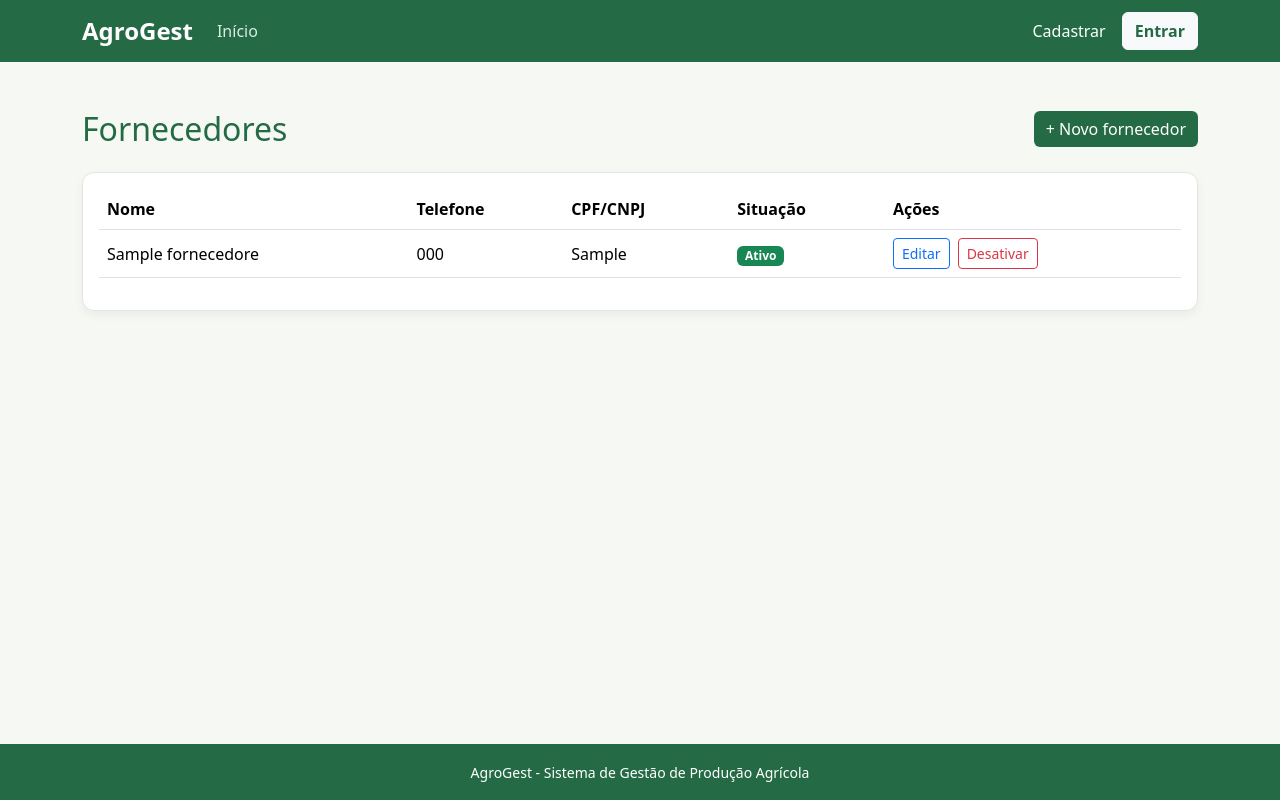
After one commit to GabrielaAmabily/agrogest, a Flask app: template templates/fornecedores.html in a window 1280 px wide. The commit adds this page. Run offline with Flask 3, Linux system fonts and the light colour scheme; the template is opened without the code that fills it: values that come from a table or form of the project are taken from there, others are empty; tables that the repository leaves empty hold one stand-in row (values such as "Sample post"); some libraries are stand-ins or nearby versions.

Commit message:
feat: implementa gerenciamento de fornecedores

```diff
--- a/app.py
+++ b/app.py
@@ -1,14 +1,19 @@
 import os
+from functools import wraps
 
-from flask import Flask, render_template, redirect, url_for, flash
+import click
+from flask import (
+    Flask, render_template, redirect,
+    url_for, flash, abort
+)
 from flask_login import (
     LoginManager, login_user, logout_user,
     login_required, current_user
 )
 from flask_wtf.csrf import CSRFProtect
 
-from models import db, Usuario
-from forms import CadastroForm, LoginForm
+from models import db, Usuario, Fornecedor
+from forms import CadastroForm, LoginForm, FornecedorForm
 
 
 app = Flask(__name__)
@@ -19,9 +24,9 @@ app.config["SQLALCHEMY_DATABASE_URI"] = "sqlite:///agrogest.db"
 app.config["SQLALCHEMY_TRACK_MODIFICATIONS"] = False
 
 if not app.config["SECRET_KEY"]:
-    raise RuntimeError("Configure a variável AGROGEST_SECRET_KEY.")
+    raise RuntimeError("Configure AGROGEST_SECRET_KEY.")
 
-# Inicialização das extensões
+# Extensões
 db.init_app(app)
 CSRFProtect(app)
 
@@ -37,13 +42,26 @@ def carregar_usuario(usuario_id):
     return db.session.get(Usuario, int(usuario_id))
 
 
+# Controle de acesso administrativo
+def somente_proprietario(funcao):
+    @wraps(funcao)
+    @login_required
+    def protegida(*args, **kwargs):
+        if current_user.perfil != "proprietario":
+            abort(403)
+
+        return funcao(*args, **kwargs)
+
+    return protegida
+
+
 # Página inicial
 @app.route("/")
 def inicio():
     return render_template("index.html")
 
 
-# Cadastro de usuário
+# Cadastro
 @app.route("/cadastro", methods=["GET", "POST"])
 def cadastro():
     if current_user.is_authenticated:
@@ -54,9 +72,9 @@ def cadastro():
     if form.validate_on_submit():
         email = form.email.data.strip().lower()
 
-        usuario_existente = Usuario.query.filter_by(email=email).first()
+        existente = Usuario.query.filter_by(email=email).first()
 
-        if usuario_existente:
+        if existente:
             flash("Este e-mail já está cadastrado.", "danger")
             return render_template("cadastro.html", form=form)
 
@@ -71,7 +89,7 @@ def cadastro():
         db.session.add(usuario)
         db.session.commit()
 
-        flash("Cadastro realizado com sucesso! Faça login.", "success")
+        flash("Cadastro realizado! Faça login.", "success")
         return redirect(url_for("login"))
 
     return render_template("cadastro.html", form=form)
@@ -109,12 +127,146 @@ def logout():
     return redirect(url_for("inicio"))
 
 
-# Criação inicial das tabelas
+# Lista de fornecedores
+@app.route("/fornecedores")
+@somente_proprietario
+def listar_fornecedores():
+    fornecedores = Fornecedor.query.order_by(Fornecedor.nome).all()
+
+    return render_template(
+        "fornecedores.html",
+        fornecedores=fornecedores
+    )
+
+
+# Cadastro de fornecedor
+@app.route("/fornecedores/novo", methods=["GET", "POST"])
+@somente_proprietario
+def novo_fornecedor():
+    form = FornecedorForm()
+
+    if form.validate_on_submit():
+        documento = form.cpf_cnpj.data.strip() or None
+
+        if documento and Fornecedor.query.filter_by(cpf_cnpj=documento).first():
+            flash("Este CPF/CNPJ já está cadastrado.", "danger")
+            return render_template(
+                "form_fornecedor.html",
+                form=form,
+                titulo="Novo fornecedor"
+            )
+
+        fornecedor = Fornecedor(
+            nome=form.nome.data.strip(),
+            telefone=form.telefone.data.strip() or None,
+            cpf_cnpj=documento
+        )
+
+        db.session.add(fornecedor)
+        db.session.commit()
+
+        flash("Fornecedor cadastrado com sucesso!", "success")
+        return redirect(url_for("listar_fornecedores"))
+
+    return render_template(
+        "form_fornecedor.html",
+        form=form,
+        titulo="Novo fornecedor"
+    )
+
+
+# Editar fornecedor
+@app.route("/fornecedores/<int:id>/editar", methods=["GET", "POST"])
+@somente_proprietario
+def editar_fornecedor(id):
+    fornecedor = db.get_or_404(Fornecedor, id)
+    form = FornecedorForm(obj=fornecedor)
+
+    if form.validate_on_submit():
+        documento = form.cpf_cnpj.data.strip() or None
+
+        if documento:
+            existente = Fornecedor.query.filter(
+                Fornecedor.cpf_cnpj == documento,
+                Fornecedor.id != id
+            ).first()
+
+            if existente:
+                flash("Este CPF/CNPJ já pertence a outro fornecedor.", "danger")
+                return render_template(
+                    "form_fornecedor.html",
+                    form=form,
+                    titulo="Editar fornecedor"
+                )
+
+        fornecedor.nome = form.nome.data.strip()
+        fornecedor.telefone = form.telefone.data.strip() or None
+        fornecedor.cpf_cnpj = documento
+
+        db.session.commit()
+
+        flash("Fornecedor atualizado com sucesso!", "success")
+        return redirect(url_for("listar_fornecedores"))
+
+    return render_template(
+        "form_fornecedor.html",
+        form=form,
+        titulo="Editar fornecedor"
+    )
+
+
+# Ativar ou desativar fornecedor
+@app.route("/fornecedores/<int:id>/situacao", methods=["POST"])
+@somente_proprietario
+def alterar_situacao_fornecedor(id):
+    fornecedor = db.get_or_404(Fornecedor, id)
+
+    fornecedor.ativo = not fornecedor.ativo
+
+    db.session.commit()
+
+    flash("Situação do fornecedor atualizada!", "success")
+    return redirect(url_for("listar_fornecedores"))
+
+
+# Comando administrativo
+@app.cli.command("criar-proprietario")
+@click.option("--nome", prompt="Nome completo")
+@click.option("--email", prompt="E-mail")
+@click.password_option("--senha", confirmation_prompt=True)
+def criar_proprietario(nome, email, senha):
+    email = email.strip().lower()
+
+    if Usuario.query.filter_by(perfil="proprietario").first():
+        click.echo("Já existe uma conta de proprietário.")
+        return
+
+    if Usuario.query.filter_by(email=email).first():
+        click.echo("Este e-mail já está cadastrado.")
+        return
+
+    if len(nome.strip()) < 3 or len(senha) < 8:
+        click.echo("Nome ou senha fora dos requisitos mínimos.")
+        return
+
+    usuario = Usuario(
+        nome=nome.strip(),
+        email=email,
+        perfil="proprietario"
+    )
+
+    usuario.definir_senha(senha)
+
+    db.session.add(usuario)
+    db.session.commit()
+
+    click.echo("Proprietário cadastrado com sucesso!")
+
+
+# Cria tabelas inexistentes
 with app.app_context():
     db.create_all()
 
 
 if __name__ == "__main__":
-    app.run(
-        debug=os.environ.get("FLASK_DEBUG") == "1"
-    )
+    app.run(debug=os.environ.get("FLASK_DEBUG") == "1")
--- a/templates/base.html
+++ b/templates/base.html
@@ -1,4 +1,3 @@
-
 <!DOCTYPE html>
 <html lang="pt-br">
 
@@ -8,15 +7,9 @@
 
     <title>{% block titulo %}AgroGest{% endblock %}</title>
 
-    <link
-        href="https://cdn.jsdelivr.net/npm/bootstrap@5.3.3/dist/css/bootstrap.min.css"
-        rel="stylesheet"
-    >
+    <link href="https://cdn.jsdelivr.net/npm/bootstrap@5.3.3/dist/css/bootstrap.min.css" rel="stylesheet">
 
-    <link
-        rel="stylesheet"
-        href="{{ url_for('static', filename='css/style.css') }}"
-    >
+    <link rel="stylesheet" href="{{ url_for('static', filename='css/style.css') }}">
 </head>
 
 <body>
@@ -28,15 +21,8 @@
                 AgroGest
             </a>
 
-        <button
-            class="navbar-toggler"
-            type="button"
-            data-bs-toggle="collapse"
-            data-bs-target="#menuPrincipal"
-            aria-controls="menuPrincipal"
-            aria-expanded="false"
-            aria-label="Abrir menu"
-        >
+            <button class="navbar-toggler" type="button" data-bs-toggle="collapse" data-bs-target="#menuPrincipal"
+                aria-controls="menuPrincipal" aria-expanded="false" aria-label="Abrir menu">
                 <span class="navbar-toggler-icon"></span>
             </button>
 
@@ -48,9 +34,14 @@
                             Início
                         </a>
                     </li>
-
                     {% if current_user.is_authenticated %}
-                    <!-- Módulos serão adicionados aqui -->
+                    {% if current_user.perfil == "proprietario" %}
+                    <li class="nav-item">
+                        <a class="nav-link" href="{{ url_for('listar_fornecedores') }}">
+                            Fornecedores
+                        </a>
+                    </li>
+                    {% endif %}
                     {% endif %}
                 </ul>
 
@@ -69,13 +60,11 @@
 
                 {% else %}
 
-                <a href="{{ url_for('cadastro') }}"
-                   class="nav-link text-white me-3">
+                <a href="{{ url_for('cadastro') }}" class="nav-link text-white me-3">
                     Cadastrar
                 </a>
 
-                <a href="{{ url_for('login') }}"
-                   class="btn btn-light btn-login">
+                <a href="{{ url_for('login') }}" class="btn btn-light btn-login">
                     Entrar
                 </a>
 
@@ -91,14 +80,10 @@
         {% with mensagens = get_flashed_messages(with_categories=true) %}
         {% if mensagens %}
         {% for categoria, mensagem in mensagens %}
-                <div class="alert alert-{{ categoria }} alert-dismissible fade show"
-                     role="alert">
+        <div class="alert alert-{{ categoria }} alert-dismissible fade show" role="alert">
             {{ mensagem }}
 
-                    <button type="button"
-                            class="btn-close"
-                            data-bs-dismiss="alert"
-                            aria-label="Fechar">
+            <button type="button" class="btn-close" data-bs-dismiss="alert" aria-label="Fechar">
             </button>
         </div>
         {% endfor %}
@@ -124,4 +109,5 @@
     {% endblock %}
 
 </body>
+
 </html>
--- /dev/null
+++ b/templates/fornecedores.html
@@ -0,0 +1,98 @@
+
+{% extends "base.html" %}
+
+{% block titulo %}Fornecedores - AgroGest{% endblock %}
+
+{% block conteudo %}
+
+<div class="d-flex flex-wrap justify-content-between align-items-center mb-4 gap-3">
+    <h2 class="titulo-principal mb-0">
+        Fornecedores
+    </h2>
+
+    <a href="{{ url_for('novo_fornecedor') }}"
+       class="btn btn-agrogest">
+        + Novo fornecedor
+    </a>
+</div>
+
+<div class="card card-agrogest">
+    <div class="card-body">
+
+        {% if fornecedores %}
+
+        <div class="table-responsive">
+            <table class="table table-hover align-middle">
+
+                <thead>
+                    <tr>
+                        <th>Nome</th>
+                        <th>Telefone</th>
+                        <th>CPF/CNPJ</th>
+                        <th>Situação</th>
+                        <th>Ações</th>
+                    </tr>
+                </thead>
+
+                <tbody>
+                    {% for fornecedor in fornecedores %}
+                    <tr>
+                        <td>{{ fornecedor.nome }}</td>
+                        <td>{{ fornecedor.telefone or "-" }}</td>
+                        <td>{{ fornecedor.cpf_cnpj or "-" }}</td>
+
+                        <td>
+                            {% if fornecedor.ativo %}
+                                <span class="badge bg-success">Ativo</span>
+                            {% else %}
+                                <span class="badge bg-secondary">Inativo</span>
+                            {% endif %}
+                        </td>
+
+                        <td>
+                            <div class="d-flex flex-wrap gap-2">
+                                <a href="{{ url_for('editar_fornecedor', id=fornecedor.id) }}"
+                                   class="btn btn-sm btn-outline-primary">
+                                    Editar
+                                </a>
+
+                                <form method="POST"
+                                      action="{{ url_for('alterar_situacao_fornecedor', id=fornecedor.id) }}">
+
+                                    <input type="hidden"
+                                           name="csrf_token"
+                                           value="{{ csrf_token() }}">
+
+                                    {% if fornecedor.ativo %}
+                                        <button class="btn btn-sm btn-outline-danger"
+                                                type="submit">
+                                            Desativar
+                                        </button>
+                                    {% else %}
+                                        <button class="btn btn-sm btn-outline-success"
+                                                type="submit">
+                                            Reativar
+                                        </button>
+                                    {% endif %}
+                                </form>
+                            </div>
+                        </td>
+                    </tr>
+                    {% endfor %}
+                </tbody>
+
+            </table>
+        </div>
+
+        {% else %}
+
+        <p class="text-muted text-center my-4">
+            Nenhum fornecedor cadastrado.
+        </p>
+
+        {% endif %}
+
+    </div>
+</div>
+
+{% endblock %}
```
Also changed, not shown: forms.py (+19 -8 lines), models.py (+19 -1 lines), templates/form_fornecedor.html (added, +64 -0 lines). Lines whose indentation alone changed are shown as unchanged.
